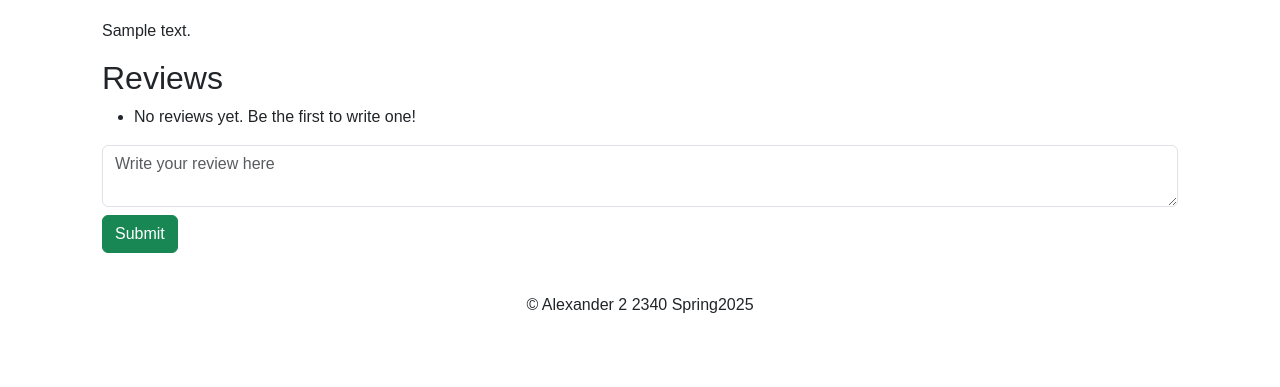
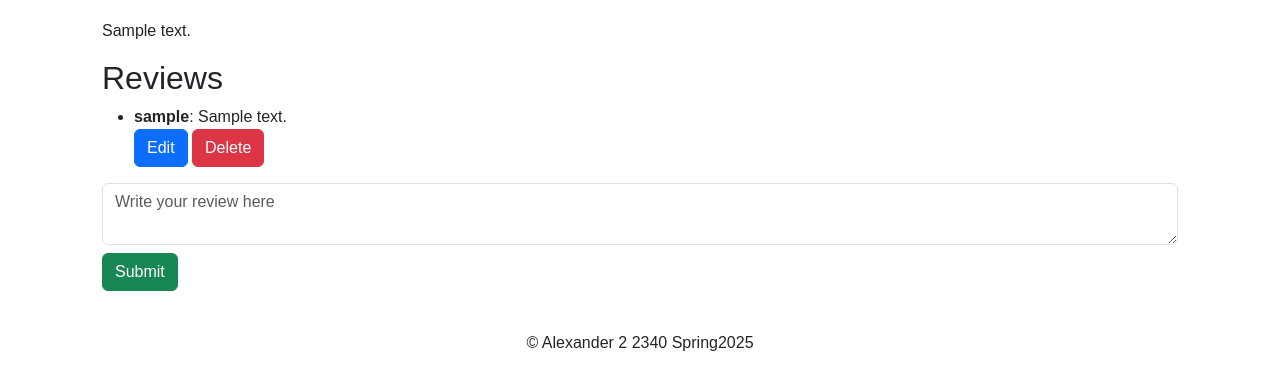
Before and after one commit to shaheaaaad/GTmovies-A2, a Django app: page /1/movie/ in a window 1280 px wide. Shown: the part 433-820 px from the top of the page. Before the commit the page ends 746 px from the top, so only its background shows below. Run offline with Django 5.2, Linux system fonts and the light colour scheme; a user stored in the database is signed in; tables that the repository leaves empty hold one stand-in row (values such as "Sample post"); grey boxes marked "Sample" are stand-in pictures.

Commit message:
Fixed all errors for reviews

```diff
--- a/GT_Movies_Store/Templates/GT_Movies_Store/create_review.html
+++ b/GT_Movies_Store/Templates/GT_Movies_Store/create_review.html
@@ -1,4 +1,4 @@
-{% extends 'base.html' %}
+{% extends "GT_Movies_Store/base.html" %}
 {% block content %}
 <h1>Write a Review for {{ movie.title }}</h1>
 <form method="post">
--- a/GT_Movies_Store/Templates/GT_Movies_Store/edit_review.html
+++ b/GT_Movies_Store/Templates/GT_Movies_Store/edit_review.html
@@ -1,4 +1,4 @@
-{% extends 'base.html' %}
+{% extends "GT_Movies_Store/base.html" %}
 {% block content %}
 <div class="p-3">
   <div class="container">
--- a/GT_Movies_Store/Templates/GT_Movies_Store/movie.html
+++ b/GT_Movies_Store/Templates/GT_Movies_Store/movie.html
@@ -30,13 +30,13 @@
 
     <h2>Reviews</h2>
 <ul>
-    {% for review in movie.review_set.all %}
+    {% for review in movie.reviews.all %}
         <li>
             <strong>{{ review.user.username }}</strong>: {{ review.comment }}
             <br><small>{{ review.date }}</small>
             {% if user.is_authenticated and user == review.user %}
                 <a href="{% url 'movies.edit_review' movie.id review.id %}" class="btn btn-primary">Edit</a>
-                <a href="{% url 'movies.delete_review' movie.id review.id %}" class="btn btn-danger">Delete</a>
+                <a href="{% url 'delete_review' movie.id review.id %}" class="btn btn-danger">Delete</a>
             {% endif %}
         </li>
     {% empty %}
--- a/GT_Movies_Store/models.py
+++ b/GT_Movies_Store/models.py
@@ -17,7 +17,7 @@ class Movie(models.Model):
         return self.title
 class Review(models.Model):
     movie = models.ForeignKey(Movie, on_delete=models.CASCADE, related_name='reviews')
-    user = models.ForeignKey(User, on_delete=models.CASCADE)
+    user = models.ForeignKey(User, on_delete=models.CASCADE, null=True, blank=True)
     author = models.CharField(max_length=255, default="Unknown Author")
     comment = models.CharField(max_length=255, default="No comment")
     review = models.TextField()
--- a/GT_Movies_Store/urls.py
+++ b/GT_Movies_Store/urls.py
@@ -1,7 +1,6 @@
 from . import views
 from django.urls import path
 
-app_name = 'GT_Movies_Store'
 urlpatterns = [
     path('', views.index, name='index'),
     path('home/', views.home, name='home'),
@@ -12,5 +11,7 @@ urlpatterns = [
     path('<int:id>/review/create/', views.create_review, name='movies.create_review'),
     path('<int:id>/review/<int:review_id>/edit/', views.edit_review, name='movies.edit_review'),
 
+    path('<int:id>/review/<int:review_id>/delete/', views.delete_review, name='delete_review'),
+
 
 ]
--- a/GT_Movies_Store/views.py
+++ b/GT_Movies_Store/views.py
@@ -89,10 +89,11 @@ def movie(request, movie_id):
         comment = request.POST.get('comment', '').strip()
         if comment:
             Review.objects.create(
-                movie=movie,
+                movie=highlighted_movie,
                 comment=comment,
                 user=request.user,
             )
+        return redirect('movie', movie_id=movie_id)
 
     reviews = highlighted_movie.reviews.all()  # Use the correct related_name
     return render(request, 'GT_Movies_Store/movie.html', {
@@ -116,6 +117,11 @@ def cart(request):
         'cart_total': cart_total,
     })
 
+@login_required
+def delete_review(request, id, review_id):
+    review = get_object_or_404(Review, id=review_id, user=request.user)
+    review.delete()
+    return redirect('movie', movie_id=id)  # Redirect to the movie page
 
 @login_required(login_url='/login/')
 def add_to_cart(request, movie_id):
--- a/mysite/urls.py
+++ b/mysite/urls.py
@@ -53,4 +53,6 @@ urlpatterns = [
     path('setup_security_question/', setup_security_question, name='setup_security_question'),
     path('reset_password_security/', security_question_reset, name='security_question_reset'),
     path('search/', search_movies, name='search'),
+
+
 ]
```
Also changed, not shown: GT_Movies_Store/migrations/0009_review_comment_review_user_alter_review_movie.py (added).
